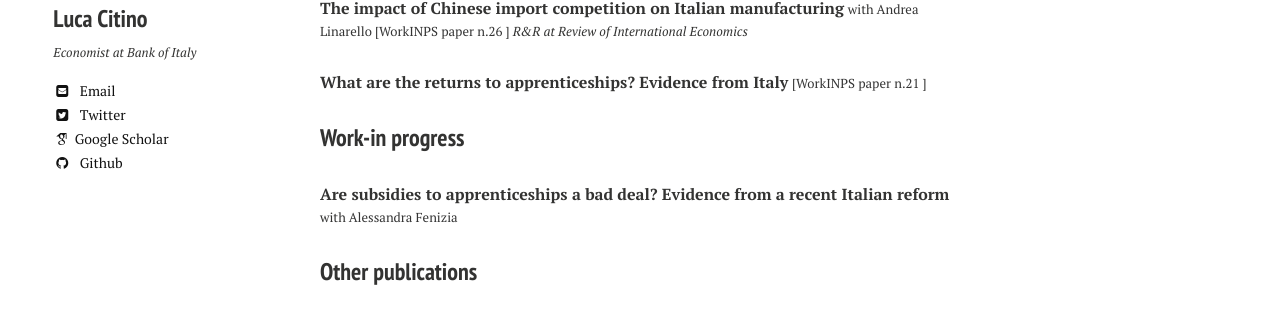
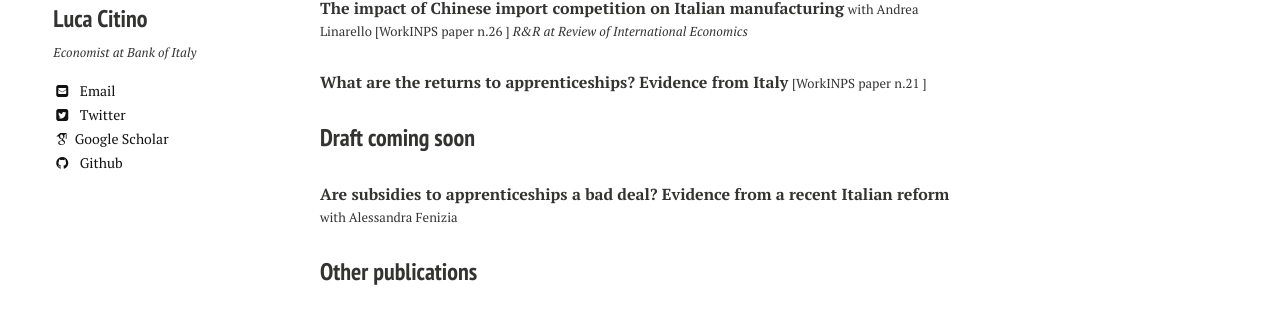
Before and after one commit to luca-citino/luca-citino.github.io, a Jekyll site: the page built from research.md, in a window 1280 px wide. Shown: the part 317-636 px from the top of the page. Built offline with Jekyll 4.4.1, drawn with Linux system fonts in a browser that asks for light colours; nearby versions of some CDN libraries; some web fonts are replaced.

Commit message:
Update research.md

```diff
--- a/research.md
+++ b/research.md
@@ -11,7 +11,7 @@ title: Research
 
 **What are the returns to apprenticeships? Evidence from Italy** <font size="-1">[<a href="https://www.inps.it/docallegatiNP/Mig/InpsComunica/WorkInps_Papers/21_luglio_2020_aggiornamento_WorkINPS_papers.pdf">WorkINPS paper n.21</a> ]</font>
 
-### Work-in progress
+### Draft coming soon
 
 **Are subsidies to apprenticeships a bad deal? Evidence from a recent Italian reform** <font size="-1">with <a href="https://sites.google.com/site/alessandrafenizia/">Alessandra Fenizia</a></font>
 
```
